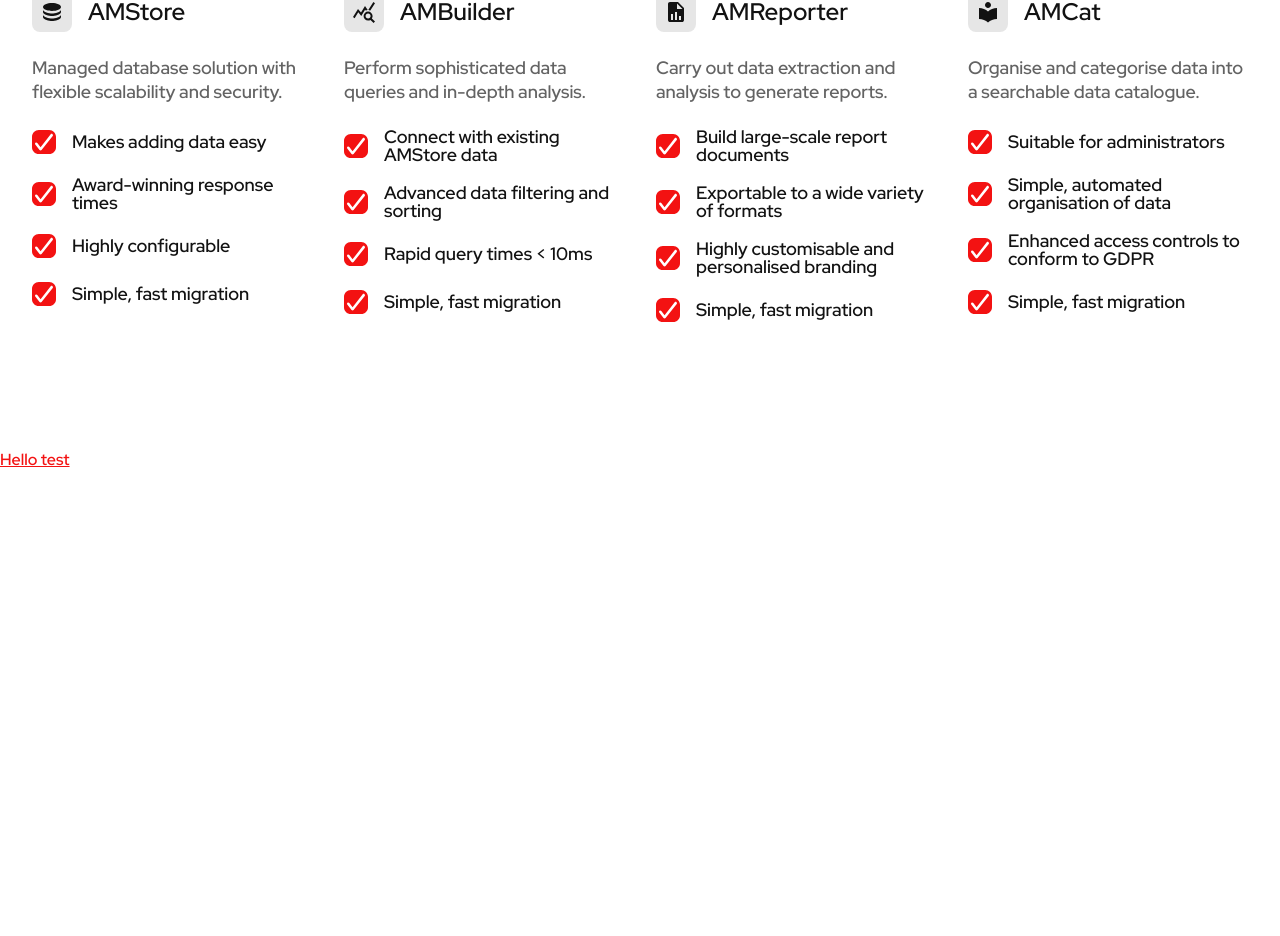
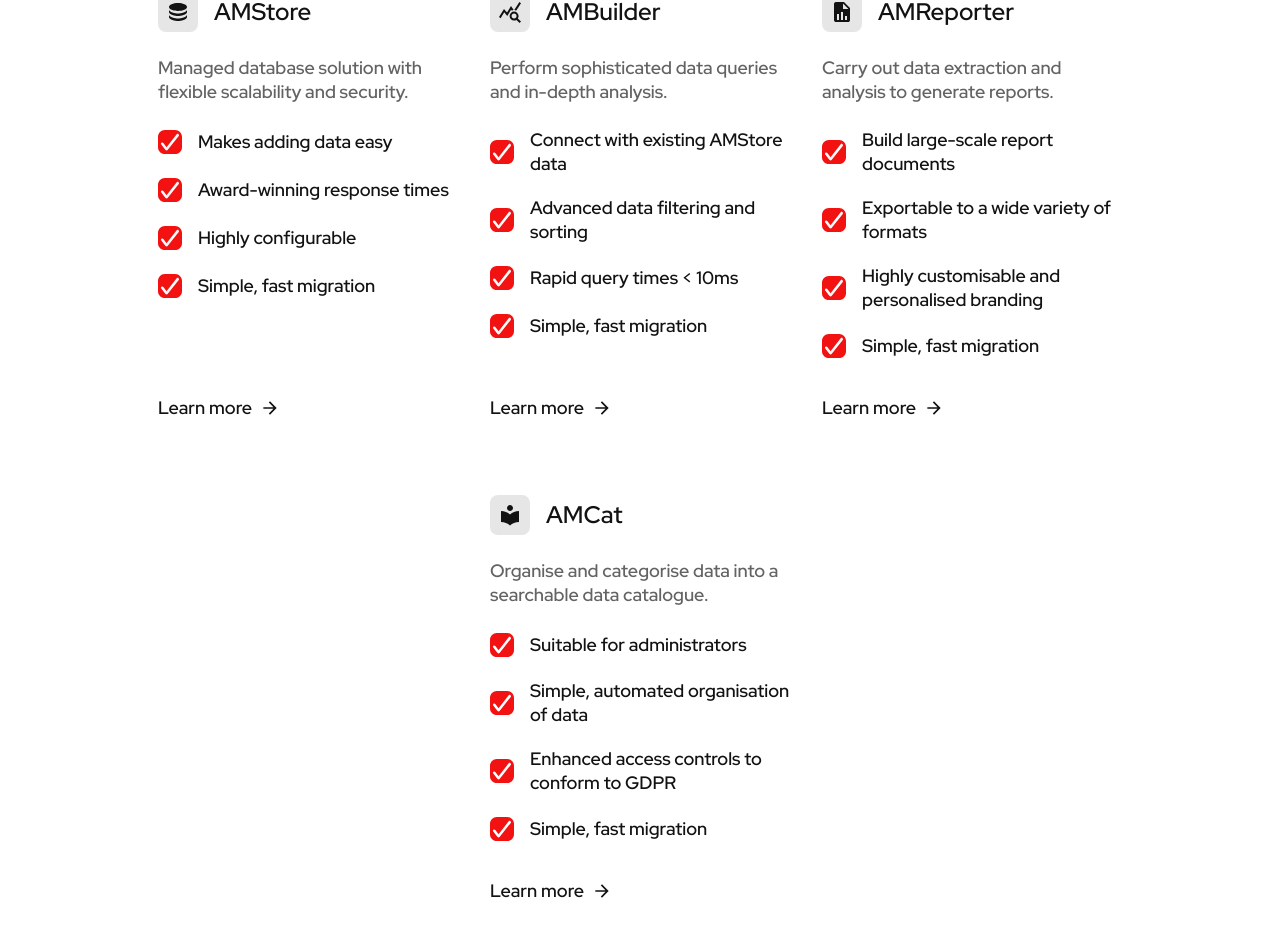
Before and after one commit to kierandrewett/6.2-ams-website, a Next.js app: page / in a window 1280 px wide. Shown: the part 1756-2692 px from the top of the page. Before the commit the page ends 2226 px from the top, so only its background shows below. Built offline with nearby package versions, Linux system fonts and the light colour scheme.

Commit message:
📝 Add learn more links to each solution on home

```diff
--- a/src/components/Button/index.tsx
+++ b/src/components/Button/index.tsx
@@ -1,5 +1,5 @@
 import clsx from "clsx";
-import { ButtonHTMLAttributes, DetailedHTMLProps } from "react";
+import React, { ButtonHTMLAttributes, DetailedHTMLProps } from "react";
 
 export const Button = ({
 	children,
@@ -10,6 +10,7 @@ export const Button = ({
 	children?: any;
 	icon?: boolean;
 	colour?: string;
+	href?: string;
 } & DetailedHTMLProps<ButtonHTMLAttributes<HTMLButtonElement>, HTMLButtonElement>) => {
 	const className = clsx(
 		"ams-button",
@@ -20,9 +21,12 @@ export const Button = ({
 		rest.className || ""
 	);
 
-	return (
-		<button {...rest} className={className}>
-			{children}
-		</button>
+	return React.createElement(
+		rest.href ? "a" : "button",
+		{
+			...rest,
+			className
+		},
+		children
 	);
 };
--- a/src/components/Header/index.tsx
+++ b/src/components/Header/index.tsx
@@ -64,7 +64,9 @@ export const Header = () => {
 					</nav>
 
 					<div className={"ams-header-cta"}>
-						<Button colour={"red"}>Get in touch</Button>
+						<Button colour={"red"} href={"/contact"}>
+							Get in touch
+						</Button>
 
 						<Button
 							icon
--- /dev/null
+++ b/src/icons/ArrowRight.tsx
@@ -0,0 +1,17 @@
+export const ArrowRight = (props: any) => {
+	return (
+		<svg
+			width="24"
+			height="24"
+			viewBox="0 0 24 24"
+			fill="none"
+			xmlns="http://www.w3.org/2000/svg"
+			{...props}
+		>
+			<path
+				d="M12 4L10.59 5.41L16.17 11H4V13H16.17L10.59 18.59L12 20L20 12L12 4Z"
+				fill="currentColor"
+			/>
+		</svg>
+	);
+};
--- a/src/pages/index.tsx
+++ b/src/pages/index.tsx
@@ -5,10 +5,12 @@ import { MetaLogo } from "../art/client-logos/Meta";
 import { NetflixLogo } from "../art/client-logos/Netflix";
 import { TwitterLogo } from "../art/client-logos/Twitter";
 import { HomeHeroAMSFeatures } from "../art/home-hero-ams-features";
+import { Button } from "../components/Button";
 import Hero, { HeroBody } from "../components/Hero";
 import { Layout } from "../components/Layout";
 import { Eyebrow, Highlight } from "../components/Typography";
 import { ArrowDown } from "../icons/ArrowDown";
+import { ArrowRight } from "../icons/ArrowRight";
 import { Book } from "../icons/Book";
 import { Chart } from "../icons/Chart";
 import { Database } from "../icons/Database";
@@ -114,6 +116,12 @@ export default function Home() {
 									Simple, fast migration
 								</li>
 							</ul>
+							<Button
+								href={"/solutions/amstore"}
+								style={{ marginTop: "auto", marginLeft: "-1.25rem" }}
+							>
+								Learn more <ArrowRight width={20} />
+							</Button>
 						</li>
 						<li>
 							<div className={"ams-solution-info-container"}>
@@ -141,6 +149,12 @@ export default function Home() {
 									Simple, fast migration
 								</li>
 							</ul>
+							<Button
+								href={"/solutions/ambuilder"}
+								style={{ marginTop: "auto", marginLeft: "-1.25rem" }}
+							>
+								Learn more <ArrowRight width={20} />
+							</Button>
 						</li>
 						<li>
 							<div className={"ams-solution-info-container"}>
@@ -168,6 +182,12 @@ export default function Home() {
 									Simple, fast migration
 								</li>
 							</ul>
+							<Button
+								href={"/solutions/amreporter"}
+								style={{ marginTop: "auto", marginLeft: "-1.25rem" }}
+							>
+								Learn more <ArrowRight width={20} />
+							</Button>
 						</li>
 						<li>
 							<div className={"ams-solution-info-container"}>
@@ -195,6 +215,12 @@ export default function Home() {
 									Simple, fast migration
 								</li>
 							</ul>
+							<Button
+								href={"/solutions/amcat"}
+								style={{ marginTop: "auto", marginLeft: "-1.25rem" }}
+							>
+								Learn more <ArrowRight width={20} />
+							</Button>
 						</li>
 					</ul>
 				</HeroBody>
--- a/src/styles/components/button.scss
+++ b/src/styles/components/button.scss
@@ -6,6 +6,13 @@
 
 	width: fit-content;
 	height: fit-content;
+
+	user-select: none;
+
+	align-items: center;
+	gap: 0.5rem;
+
+	text-decoration: none;
 
 	--default-bg-colour: transparent;
 	--default-hover-bg-colour: var(--ams-gray1);
--- a/src/styles/pages/home.scss
+++ b/src/styles/pages/home.scss
@@ -64,12 +64,17 @@
 		display: flex;
 		width: 100%;
 		gap: 2rem;
+		row-gap: 4rem;
+		flex-flow: row wrap;
+		justify-content: center;
 
 		> li {
 			display: flex;
 			flex-direction: column;
 			gap: 1.5rem;
 			width: 100%;
+			max-width: calc(100% / 4 - 1.5rem);
+			min-width: 300px;
 
 			p {
 				font-size: 1.125rem;
@@ -105,6 +110,7 @@
 			display: flex;
 			align-items: center;
 			gap: 1rem;
+			line-height: 1.5rem;
 
 			svg {
 				width: 1.5rem;
```
Also changed, not shown: src/icons/ArrowLeft.tsx (added, +17 -0 lines).
